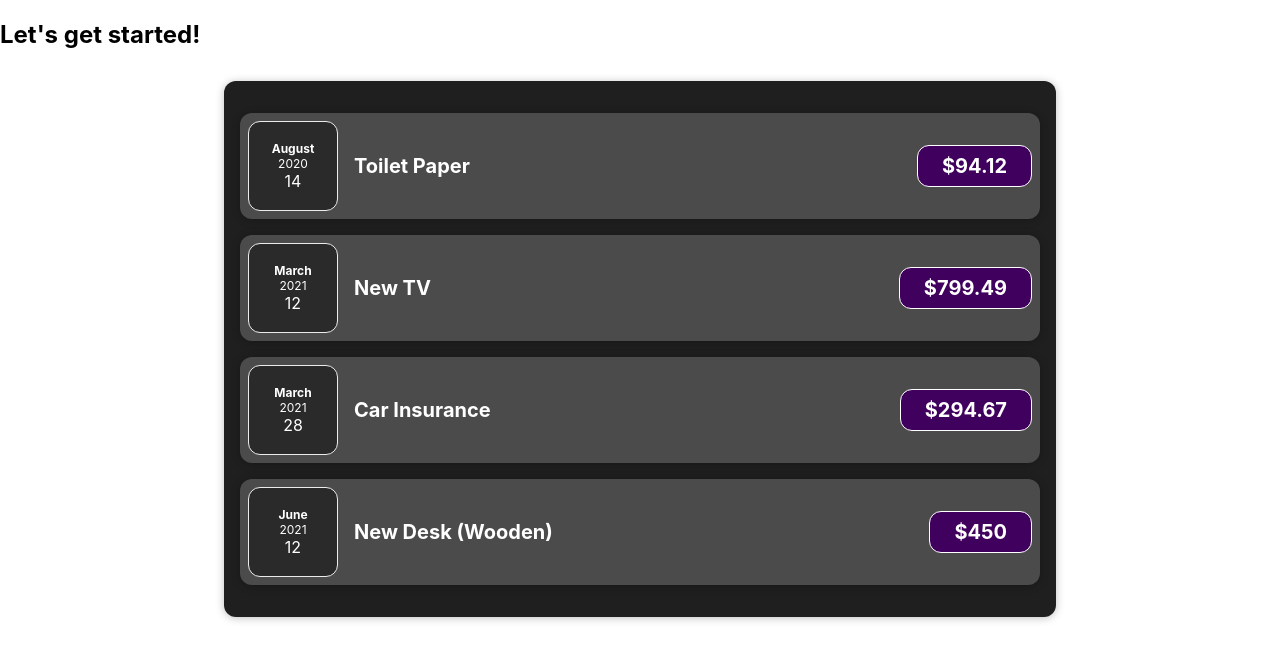
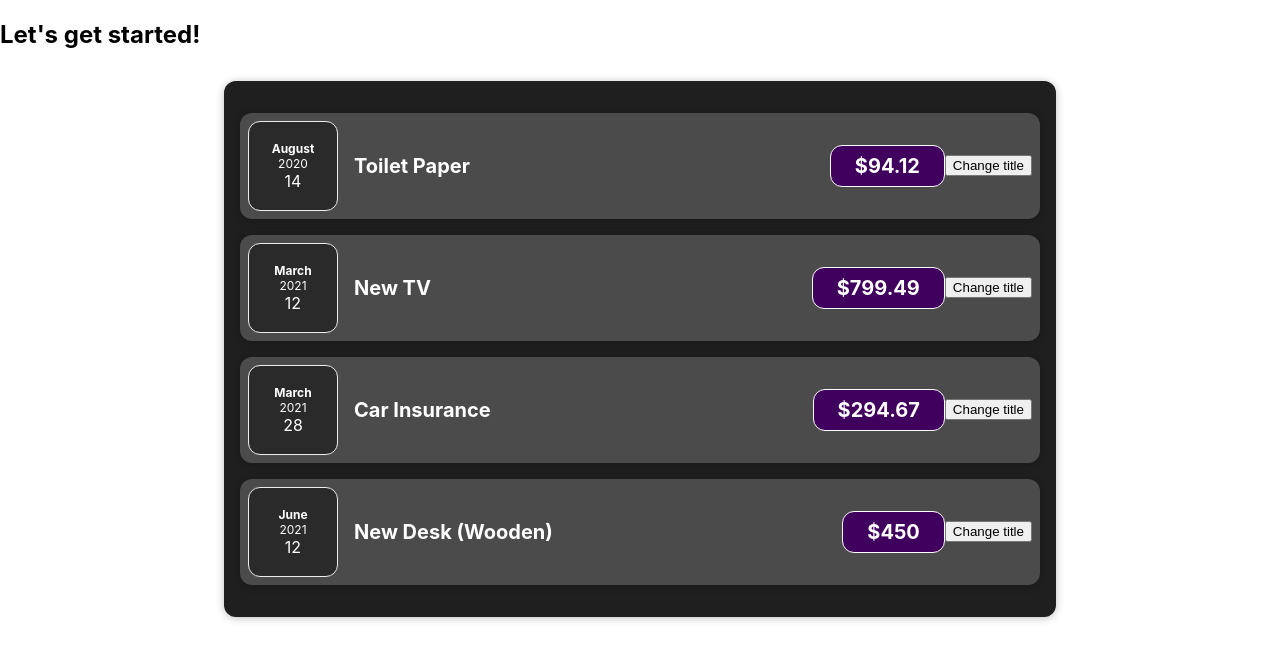
Before and after one commit to Dilan03/React-complete-course, a React (Create React App) app: page / in a window 1280 px wide. Shown: the top 660 px of the page. Built offline with nearby package versions, Linux system fonts and the light colour scheme; the HTML template or start-up script is replaced by a standard one.

Commit message:
functions and useSate

```diff
--- a/src/components/Expenses/ExpenseItem.js
+++ b/src/components/Expenses/ExpenseItem.js
@@ -1,15 +1,25 @@
+import React, {useState} from 'react';
 import ExpenseDate from './ExpenseDate';
 import './ExpenseItem.css';
 import Card from '../UI/Card';
 
 const ExpenseItem = (props) => {
+
+  const [title, setTitle] = useState(props.title);// should'nt be call in nested functions
+
+  const clickHandler = () => {
+    setTitle('Updated!');
+    console.log(title)
+  }
+
   return (
   <Card className="expense-item">
     <ExpenseDate date={props.date}/>
     <div className="expense-item__description">
-      <h2>{props.title}</h2>
+      <h2>{title}</h2>
       <div className="expense-item__price">${props.amount}</div>
     </div>
+    <button onClick={clickHandler} >Change title</button>
   </Card>
   );
 }
```
